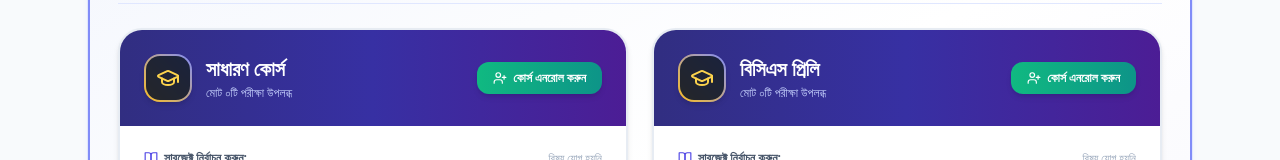
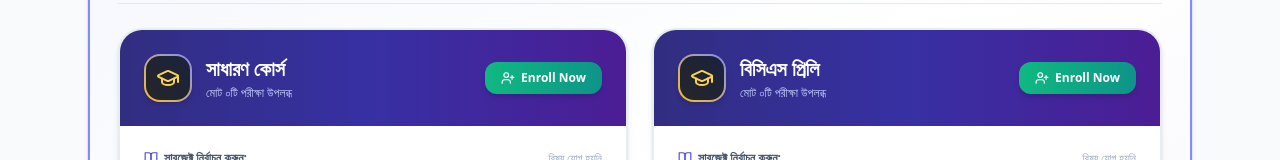
Before and after one commit to civilservantprebd-rgb/csp_next_js, a Next.js app: page / in a window 1280 px wide. Shown: the part 604-764 px from the top of the page. Built offline with nearby package versions, Linux system fonts and the light colour scheme; no server answers; the database is empty.

Commit message:
change_enroll_button_text_to_enroll_now

```diff
--- a/src/components/dashboard/CourseCardGrid.tsx
+++ b/src/components/dashboard/CourseCardGrid.tsx
@@ -130,7 +130,7 @@ export const CourseCardGrid: React.FC<CourseCardGridProps> = ({
                     className="self-start sm:self-auto bg-gradient-to-r from-emerald-500 to-teal-600 hover:from-emerald-600 hover:to-teal-700 text-white font-bold px-4 py-2 rounded-xl text-xs shadow-md hover:shadow-emerald-500/20 transition flex items-center gap-1.5 cursor-pointer shrink-0"
                   >
                     <UserPlus className="w-3.5 h-3.5" />
-                    <span>কোর্স এনরোল করুন</span>
+                    <span>Enroll Now</span>
                   </button>
                 </div>
               </div>
--- a/src/components/dashboard/FreeExamsSpotlight.tsx
+++ b/src/components/dashboard/FreeExamsSpotlight.tsx
@@ -46,7 +46,7 @@ export const FreeExamsSpotlight: React.FC<FreeExamsSpotlightProps> = ({
               className="bg-emerald-700 hover:bg-emerald-800 text-white font-semibold px-4 py-2 rounded-xl text-xs shadow-xs transition flex items-center gap-1.5 cursor-pointer shrink-0 active:scale-[0.98]"
             >
               <UserPlus className="w-3.5 h-3.5" />
-              <span>এনরোল করুন</span>
+              <span>Enroll Now</span>
             </button>
           )}
           <div className="shrink-0 bg-white px-3.5 py-1.5 rounded-xl border border-amber-300 text-xs font-semibold text-amber-950 flex items-center gap-1.5 shadow-2xs">
--- a/src/components/dashboard/LiveExamGrid.tsx
+++ b/src/components/dashboard/LiveExamGrid.tsx
@@ -47,7 +47,7 @@ export const LiveExamGrid: React.FC<LiveExamGridProps> = ({
               className="bg-emerald-700 hover:bg-emerald-800 text-white font-semibold px-4 py-2 rounded-xl text-xs shadow-xs transition flex items-center gap-1.5 cursor-pointer shrink-0 active:scale-[0.98]"
             >
               <UserPlus className="w-3.5 h-3.5" />
-              <span>এনরোল করুন</span>
+              <span>Enroll Now</span>
             </button>
           )}
           <div className="shrink-0 bg-white px-3.5 py-1.5 rounded-xl border border-rose-300 text-xs font-semibold text-rose-950 flex items-center gap-1.5 shadow-2xs">
--- a/src/components/modals/StudentAuthModal.tsx
+++ b/src/components/modals/StudentAuthModal.tsx
@@ -273,7 +273,7 @@ export const StudentAuthModal: React.FC<StudentAuthModalProps> = ({
                   }}
                   className="text-indigo-600 hover:text-indigo-800 font-bold underline underline-offset-2 transition cursor-pointer"
                 >
-                  কোর্সে এনরোল করুন
+                  Enroll Now
                 </button>
               </p>
             </div>
```
